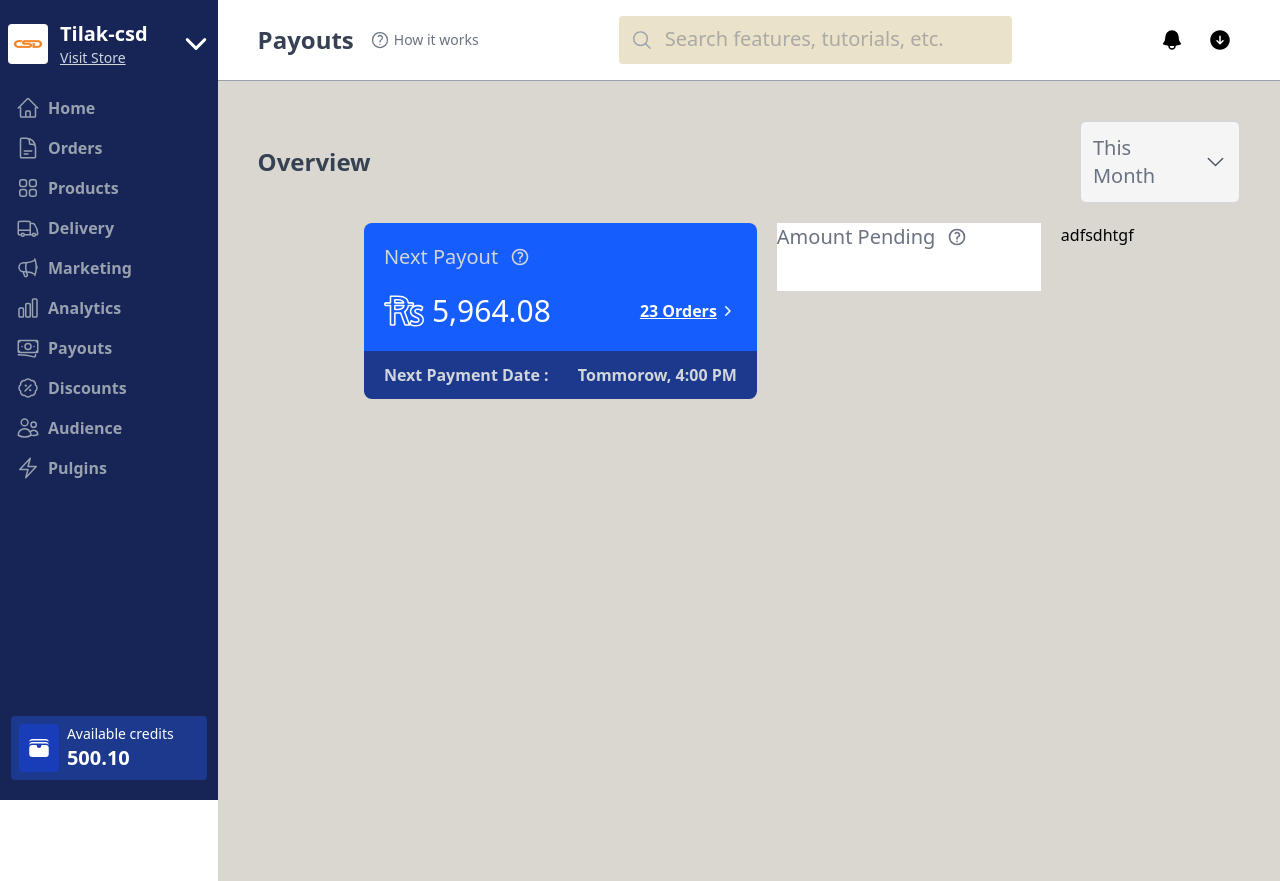
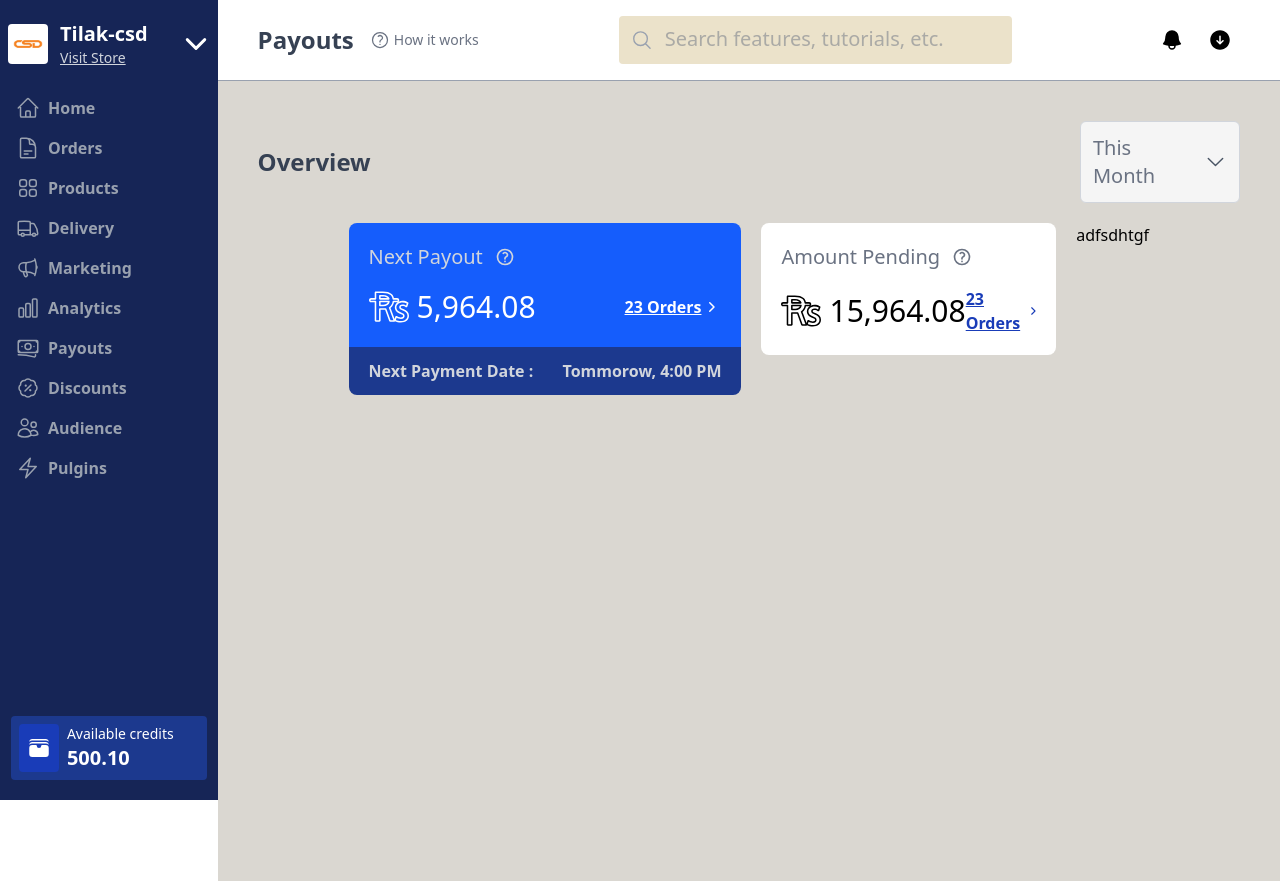
Before and after one commit to Tilak-csd/Dashboard-Clone, a React (Vite) app: page / in a window 1280 px wide. Built offline with nearby package versions, Linux system fonts and the light colour scheme.

Commit message:
another card is all inserted

```diff
--- a/src/assets/CustomIcon.jsx
+++ b/src/assets/CustomIcon.jsx
@@ -1,8 +1,8 @@
 import React from "react";
 
-const CustomIcon = () => (
+const CustomIcon = ({color}) => (
 <svg
-fill="#ffff"
+fill={color}
 version="1.1"
 id="Capa_1"
 xmlns="[http://www.w3.org/2000/svg](http://www.w3.org/2000/svg)"
--- a/src/components/amount/AmountPending.jsx
+++ b/src/components/amount/AmountPending.jsx
@@ -3,9 +3,9 @@ import CustomIcon from '../../assets/CustomIcon'
 
 export default function AmountPending() {
     return (
-        <div className='bg-white'>
+        <div className='bg-white w-[30%] p-5 rounded-lg flex flex-col  gap-4'>
             {/* heading section  */}
-            <h1 className='flex items-center gap-3 text-gray-500 text-xl'>
+            <h1 className='flex items-center gap-3 text-gray-500 text-xl '>
                 Amount Pending
                 <svg xmlns="http://www.w3.org/2000/svg" fill="none" viewBox="0 0 24 24" stroke-width="2" stroke="currentColor" class="size-5">
                     <path stroke-linecap="round" stroke-linejoin="round" d="M9.879 7.519c1.171-1.025 3.071-1.025 4.242 0 1.172 1.025 1.172 2.687 0 3.712-.203.179-.43.326-.67.442-.745.361-1.45.999-1.45 1.827v.75M21 12a9 9 0 1 1-18 0 9 9 0 0 1 18 0Zm-9 5.25h.008v.008H12v-.008Z" />
@@ -13,11 +13,11 @@ export default function AmountPending() {
             </h1>
             {/* The amount section  */}
             <div className='flex justify-between'>
-                <h2 className='text-white text-3xl font-Semibold flex items-center gap-2'>
-                    <CustomIcon />
-                    5,964.08
+                <h2 className='text-black text-3xl font-Semibold flex items-center gap-2'>
+                    <CustomIcon color={'#00000'} />
+                    15,964.08
                 </h2>
-                <a href="#" className='flex justify-center items-center font-bold text-white underline'>23 Orders
+                <a href="#" className='flex justify-center items-center font-semibold text-blue-800 underline'>23 Orders
                     <svg xmlns="http://www.w3.org/2000/svg" viewBox="0 0 20 20" fill="currentColor" class="size-5">
                         <path fill-rule="evenodd" d="M8.22 5.22a.75.75 0 0 1 1.06 0l4.25 4.25a.75.75 0 0 1 0 1.06l-4.25 4.25a.75.75 0 0 1-1.06-1.06L11.94 10 8.22 6.28a.75.75 0 0 1 0-1.06Z" clip-rule="evenodd" />
                     </svg>
--- a/src/components/amount/NextPayout.jsx
+++ b/src/components/amount/NextPayout.jsx
@@ -5,7 +5,7 @@ import CustomIcon from '../../assets/CustomIcon'
 export default function NextPayout() {
     return (
         <div className='w-[40%] h-auto'>
-            <div className=' bg-blue-600 rounded-t-lg w-full p-5 flex gap-5 flex-col hover:bg-blue-900'>
+            <div className=' bg-blue-600 rounded-t-lg w-full p-5 flex gap-4 flex-col hover:bg-blue-900'>
                 {/* The Tilte section */}
                 <h1 className='flex items-center gap-3 text-gray-300 text-xl'>
                     Next Payout
@@ -16,10 +16,10 @@ export default function NextPayout() {
                 {/* The amount section  */}
                 <div className='flex justify-between'>
                     <h2 className='text-white text-3xl font-Semibold flex items-center gap-2'>
-                        <CustomIcon />
+                        <CustomIcon color={'#ffffff'} />
                         5,964.08
                     </h2>
-                    <a href="#" className='flex justify-center items-center font-bold text-white underline'>23 Orders
+                    <a href="#" className='flex justify-center items-center font-semibold text-white underline'>23 Orders
                         <svg xmlns="http://www.w3.org/2000/svg" viewBox="0 0 20 20" fill="currentColor" class="size-5">
                             <path fill-rule="evenodd" d="M8.22 5.22a.75.75 0 0 1 1.06 0l4.25 4.25a.75.75 0 0 1 0 1.06l-4.25 4.25a.75.75 0 0 1-1.06-1.06L11.94 10 8.22 6.28a.75.75 0 0 1 0-1.06Z" clip-rule="evenodd" />
                         </svg>
```
